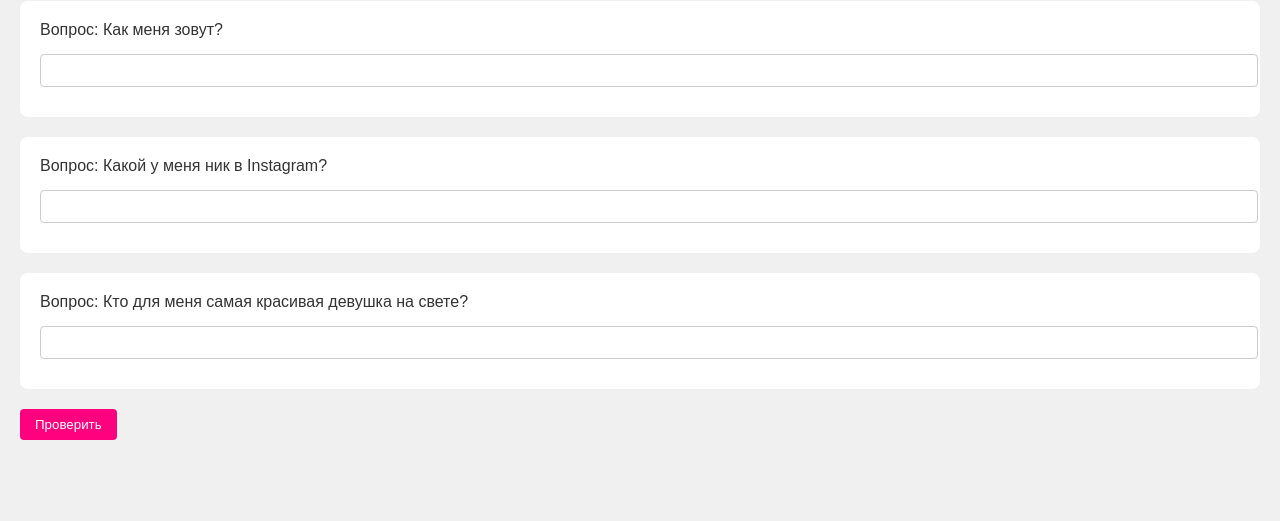
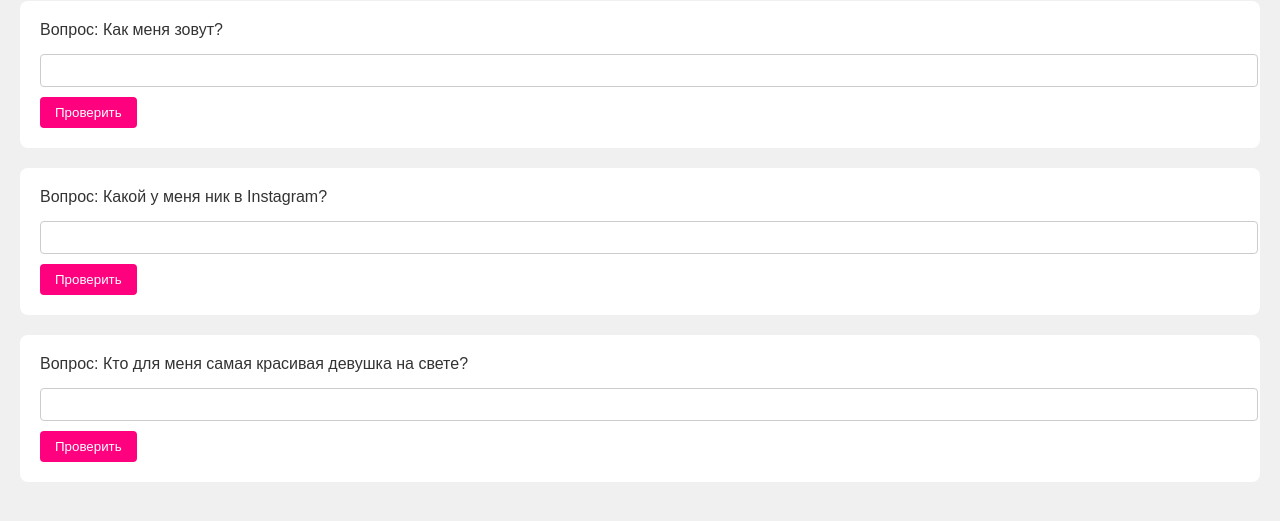
Before and after one commit to Bexuntai/puzzles, a plain HTML site: page index.html in a window 1280 px wide. Shown: the part 99-620 px from the top of the page. Drawn offline with Linux system fonts and the light colour scheme.

Commit message:
Add files via upload

```diff
--- a/index.html
+++ b/index.html
@@ -105,20 +105,20 @@
     <div id="puzzle1">
         <p>Вопрос: Как меня зовут?</p>
         <input type="text" id="answer1">
+        <button onclick="checkAnswer()">Проверить</button>
     </div>
 
     <div id="puzzle2">
         <p>Вопрос: Какой у меня ник в Instagram?</p>
         <input type="text" id="answer2">
+        <button onclick="checkAnswer()">Проверить</button>
     </div>
 
     <div id="puzzle3">
         <p>Вопрос: Кто для меня самая красивая девушка на свете?</p>
         <input type="text" id="answer3">
+        <button onclick="checkAnswer()">Проверить</button>
     </div>
-
-    <!-- Общая кнопка Проверить -->
-    <button onclick="checkAnswers()">Проверить</button>
 
     <!-- Модальное окно -->
     <div id="myModal" class="modal">
@@ -129,7 +129,7 @@
     </div>
 
     <script>
-        function checkAnswers() {
+        function checkAnswer() {
             let answer1 = document.getElementById('answer1').value.trim().toLowerCase();
             let answer2 = document.getElementById('answer2').value.trim().toLowerCase();
             let answer3 = document.getElementById('answer3').value.trim().toLowerCase();
```
